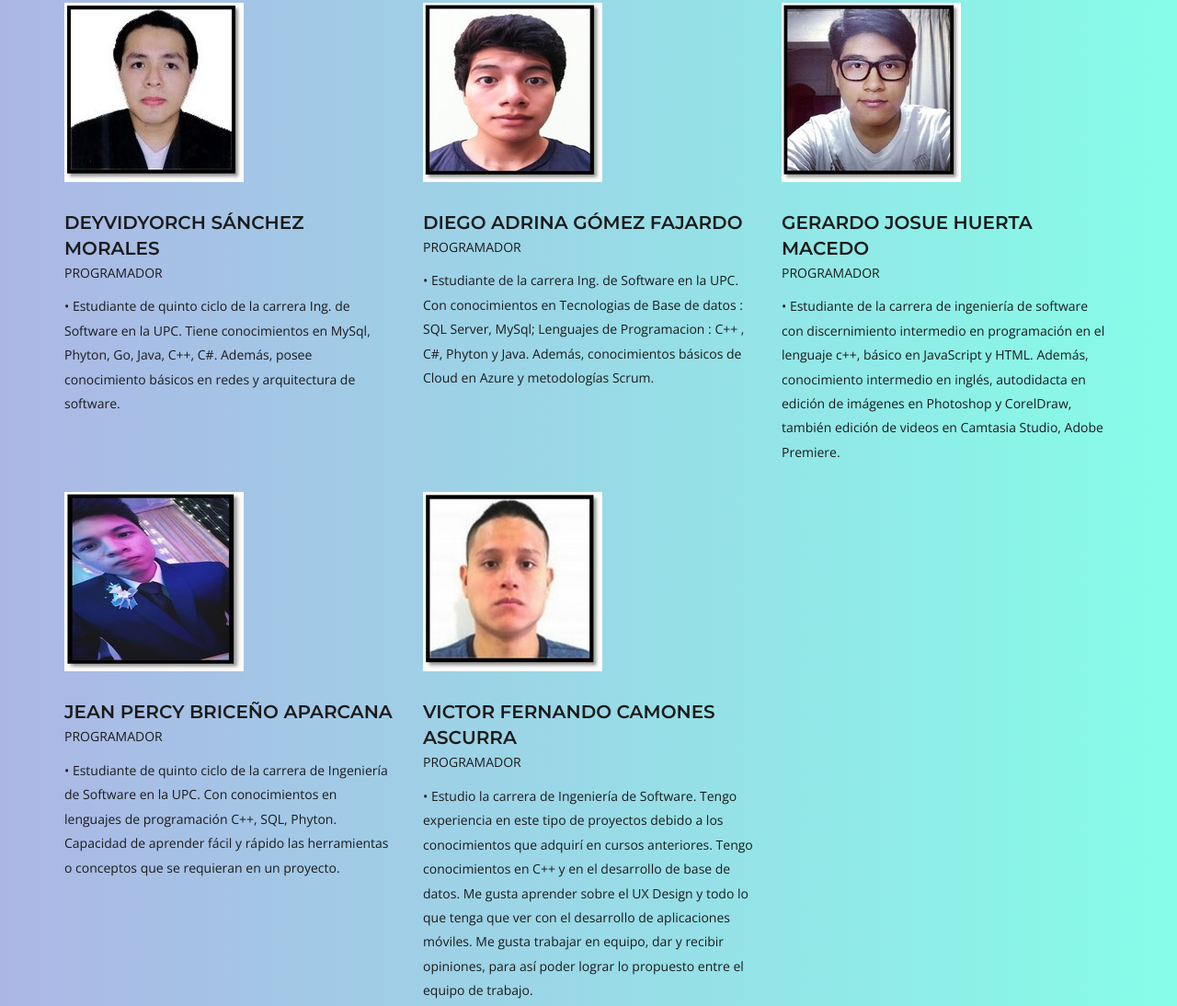
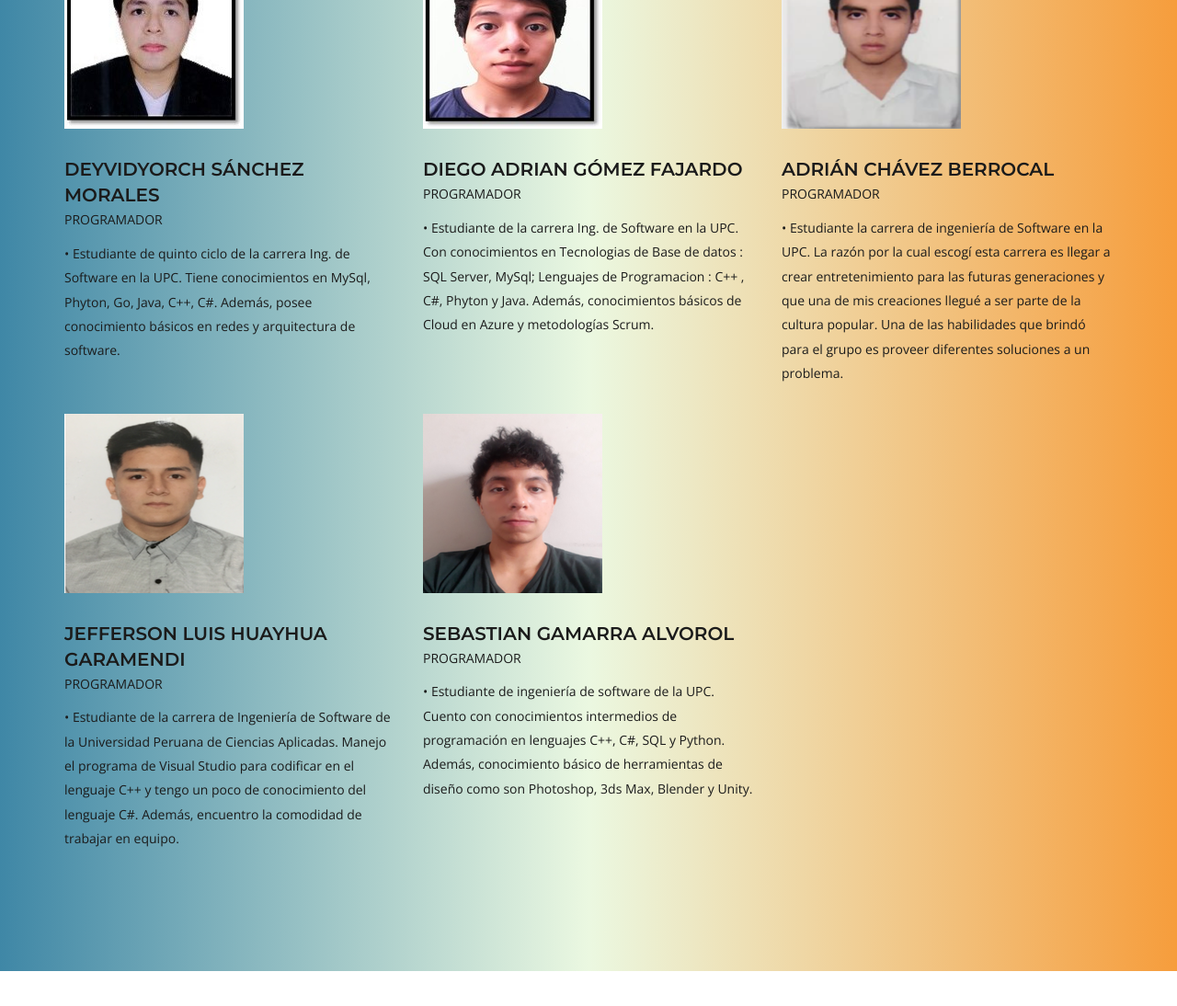
Before and after one commit to LmaoDiego/OpenSourceLandingPage, a plain HTML site: page Nosotros.html in a window 1280 px wide. Shown: the part 1260-2354 px from the top of the page at 92% size. After the commit the page ends 2316 px from the top, so only its background shows below. Drawn offline with nearby package versions, Linux system fonts and the light colour scheme.

Commit message:
Landing Finalizado

```diff
--- a/Nosotros.html
+++ b/Nosotros.html
@@ -53,7 +53,7 @@
                 Somos una Startup comprometida con nuestros usuarios, por ello tenemos como misión ser el medio más eficiente   para Proveer de productos tecnológicos con los precios más accesibles al usuario promedio. Así mismo; Nuestra visión es convertirnos en la primera opción de ventas online específicamente de productos recién lanzados al mercado.
             </h2>
             <div class="ctn_imgSFM">
-                <img src="images/OPSO_Logo.jpg" alt="">
+                <img src="images/OPSO_Logo.png" alt="">
             </div>
         </div>
         <!-- Section -->
@@ -93,7 +93,7 @@
                             <div class="team-01__header"><img src="assets/img/team/6.jpg" alt="" /></div>
                             <div class="team-01__body">
                                 <div class="team-01__user">
-                                    <h4 class="team-01__name">Diego Adrina Gómez Fajardo</h4><span class="team-01__work">Programador</span>
+                                    <h4 class="team-01__name">Diego Adrian Gómez Fajardo</h4><span class="team-01__work">Programador</span>
                                 </div>
 
                                 <div class="team-01__text">•	Estudiante de la carrera Ing. de Software en la UPC. Con conocimientos en Tecnologias de Base de datos : SQL Server, MySql; Lenguajes de Programacion : C++ , C#, Phyton y Java. Además, conocimientos básicos de Cloud en Azure y metodologías Scrum.</div>
@@ -105,13 +105,22 @@
 
                         <!-- team-01__module -->
                         <div class="team-01__module">
-                            <div class="team-01__header"><img src="assets/img/team/7.jpg" alt="" /></div>
+                            <div class="team-01__header"><img src="assets/img/team/7.png" alt="" /></div>
                             <div class="team-01__body">
                                 <div class="team-01__user">
-                                    <h4 class="team-01__name">Gerardo Josue Huerta Macedo</h4><span class="team-01__work">Programador</span>
+                                    <h4 class="team-01__name">Adrián Chávez Berrocal</h4><span class="team-01__work">Programador</span>
                                 </div>
 
-                                <div class="team-01__text">•	Estudiante de la carrera de ingeniería de software con discernimiento intermedio en programación en el lenguaje c++, básico en JavaScript y HTML. Además, conocimiento intermedio en inglés, autodidacta en edición de imágenes en Photoshop y CorelDraw, también edición de videos en Camtasia Studio, Adobe Premiere.</div>
+                                <div class="team-01__text">
+                                    •	Estudiante la carrera de
+                                    ingeniería de Software en la UPC.
+                                    La razón por la cual escogí esta carrera
+                                    es llegar a crear entretenimiento para las
+                                    futuras generaciones y que una de mis
+                                    creaciones llegué a ser parte de la cultura popular.
+                                    Una de las habilidades que brindó para el grupo
+                                    es proveer diferentes soluciones a un problema.
+                                </div>
                             </div>
                         </div><!-- End / team-01__module -->
 
@@ -121,13 +130,21 @@
 
                         <!-- team-01__module -->
                         <div class="team-01__module">
-                            <div class="team-01__header"><img src="assets/img/team/8.jpg" alt="" /></div>
+                            <div class="team-01__header"><img src="assets/img/team/8.png" alt="" /></div>
                             <div class="team-01__body">
                                 <div class="team-01__user">
-                                    <h4 class="team-01__name">Jean Percy Briceño Aparcana</h4><span class="team-01__work">Programador</span>
+                                    <h4 class="team-01__name">Jefferson Luis Huayhua Garamendi</h4><span class="team-01__work">Programador</span>
                                 </div>
 
-                                <div class="team-01__text">•	Estudiante de quinto ciclo de la carrera de Ingeniería de Software en la UPC. Con conocimientos en lenguajes de programación C++, SQL, Phyton. Capacidad de aprender fácil y rápido las herramientas o conceptos que se requieran en un proyecto.</div>
+                                <div class="team-01__text">
+                                    •	Estudiante de
+                                    la carrera de Ingeniería de Software de la
+                                    Universidad Peruana de Ciencias Aplicadas.
+                                    Manejo el programa de Visual Studio para
+                                    codificar en el lenguaje C++ y tengo un
+                                    poco de conocimiento del lenguaje C#.
+                                    Además, encuentro la comodidad de trabajar en equipo.
+                                </div>
                             </div>
                         </div><!-- End / team-01__module -->
 
@@ -137,13 +154,22 @@
 
                         <!-- team-01__module -->
                         <div class="team-01__module">
-                            <div class="team-01__header"><img src="assets/img/team/9.jpg" alt="" /></div>
+                            <div class="team-01__header"><img src="assets/img/team/9.png" alt="" /></div>
                             <div class="team-01__body">
                                 <div class="team-01__user">
-                                    <h4 class="team-01__name">Victor Fernando Camones Ascurra</h4><span class="team-01__work">Programador</span>
+                                    <h4 class="team-01__name">Sebastian Gamarra Alvorol</h4><span class="team-01__work">Programador</span>
                                 </div>
 
-                                <div class="team-01__text">•	Estudio la carrera de Ingeniería de Software. Tengo experiencia en este tipo de proyectos debido a los conocimientos que adquirí en cursos anteriores. Tengo conocimientos en C++ y en el desarrollo de base de datos. Me gusta aprender sobre el UX Design y todo lo que tenga que ver con el desarrollo de aplicaciones móviles. Me gusta trabajar en equipo, dar y recibir opiniones, para así poder lograr lo propuesto entre el equipo de trabajo.</div>
+                                <div class="team-01__text">
+                                    •	Estudiante de
+                                    ingeniería de software de la UPC. Cuento con
+                                    conocimientos intermedios de programación
+                                    en lenguajes C++, C#, SQL y Python.
+                                    Además, conocimiento básico de herramientas
+                                    de diseño como son Photoshop, 3ds Max, Blender y Unity.
+
+
+                                </div>
                             </div>
                         </div><!-- End / team-01__module -->
 
--- a/Styles.css
+++ b/Styles.css
@@ -7,7 +7,7 @@
 body {
     font-family: 'Raleway', sans-serif;
     /*Background*/
-    background: linear-gradient(90deg, #ACB6E5 0%, #86FDE8 100%);
+    background: linear-gradient(0.25turn, #3f87a6, #ebf8e1, #f69d3c);
     min-height: 100vh;
 }
 
@@ -58,7 +58,7 @@ h2 {
 }
 
 .boton {
-    background-color: mediumpurple;
+    background-color:mediumaquamarine;
     margin-left: 40%;
     border: none;
     color: #fff;
@@ -72,7 +72,7 @@ h2 {
     width: 100%;
     height: 70px;
     display: block;
-    background-color: black;
+    background-color:burlywood;
     border-radius: 4px;
 }
 
@@ -82,6 +82,7 @@ h2 {
     display: block;
     margin: 0 auto;
     border-radius: 8px;
+
 }
 
 .logo_container {
@@ -151,5 +152,5 @@ h2 {
 
 .ctn_imgSFM {
     color: white;
-    padding-left: 43%;
+    padding-left: 30%;
 }
```
Also changed, not shown: Index.html (+2 -2 lines), assets/img/team/7.jpg (deleted), assets/img/team/7.png (added), assets/img/team/8.jpg (deleted), assets/img/team/8.png (added), assets/img/team/9.jpg (deleted), assets/img/team/9.png (added), images/OPSO_Logo.jpg (deleted), images/OPSO_Logo.png (added).
